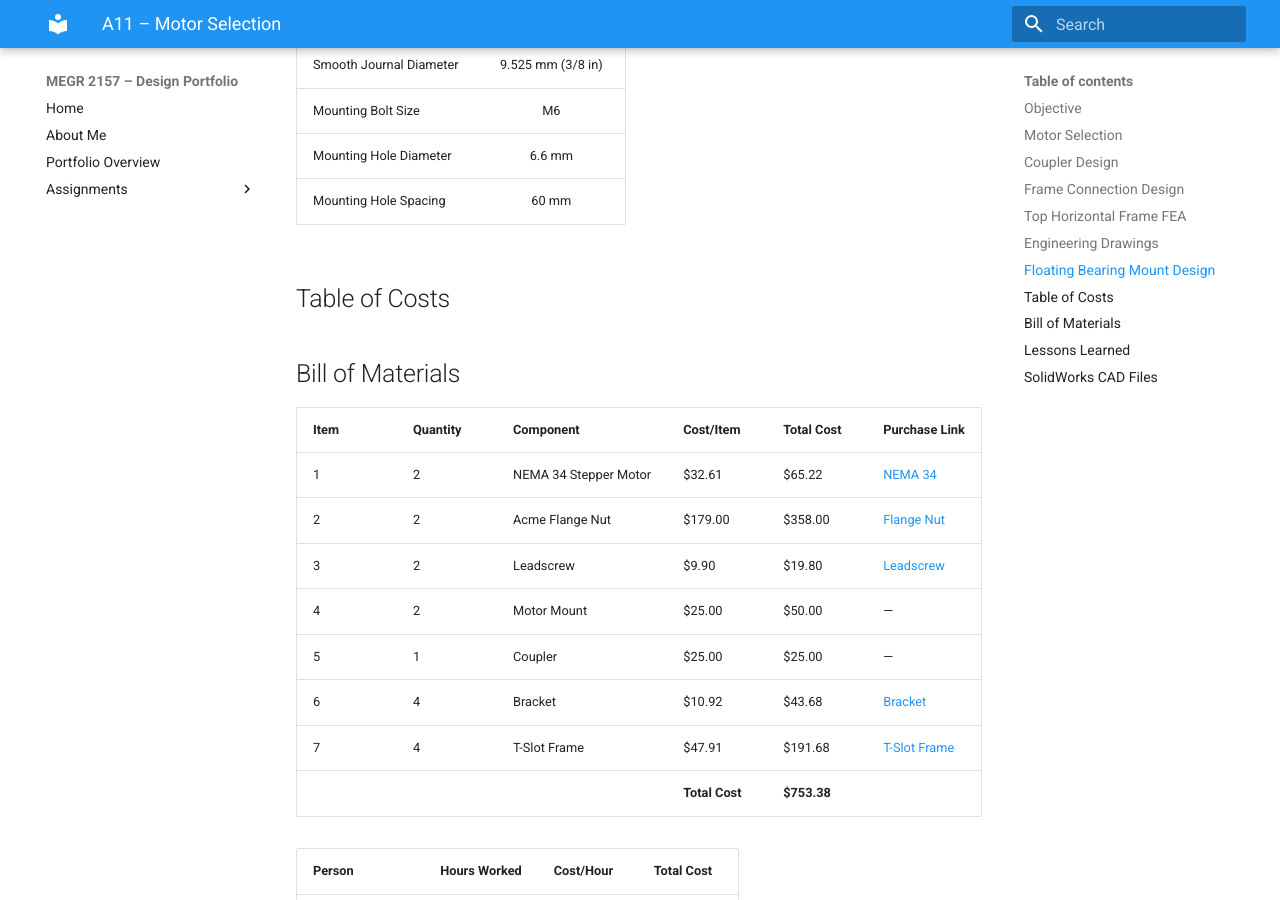
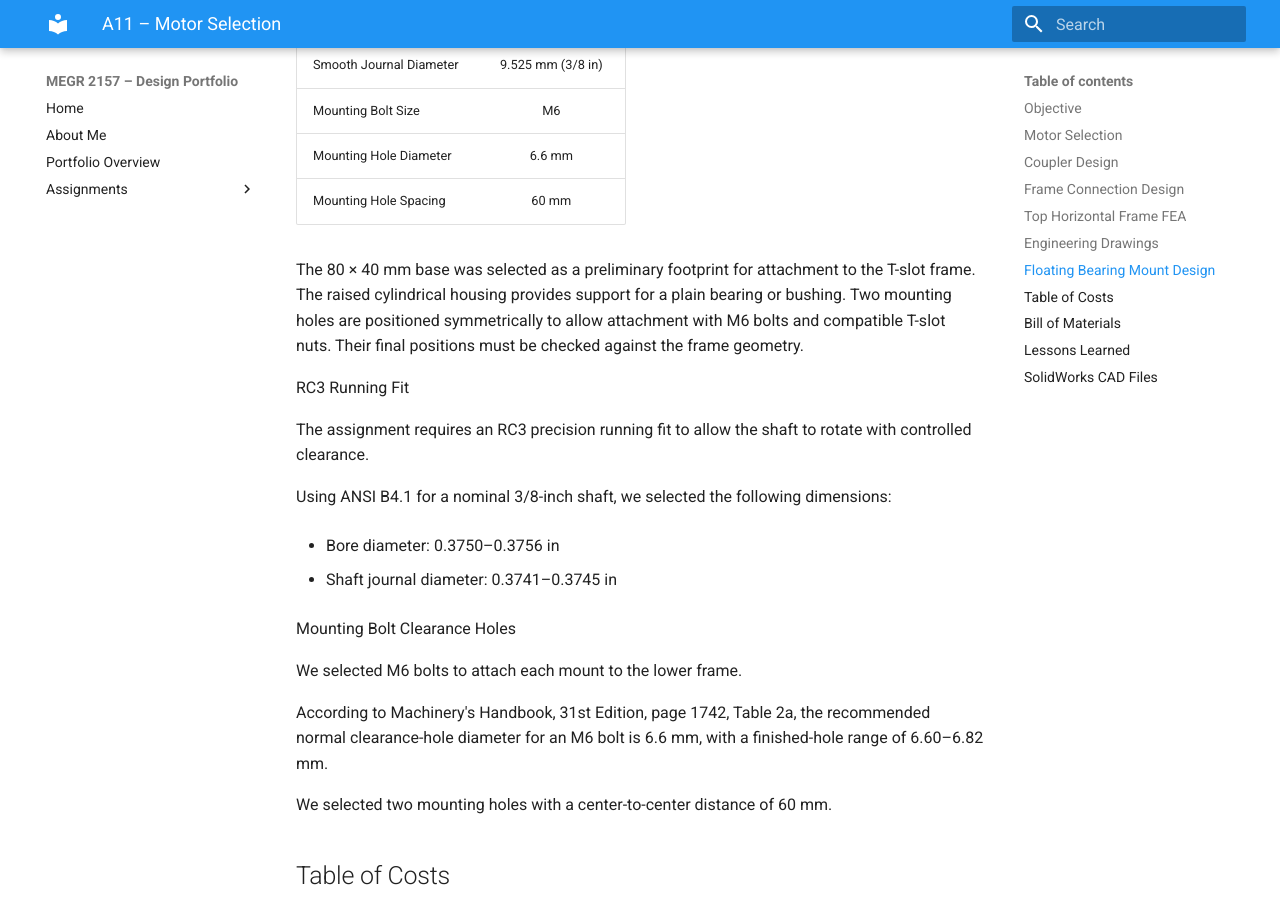
Before and after one commit to jcasillaspad/MEGR2157-Portfolio, an MkDocs documentation site: the page built from docs/assignments/a11/index.md, in a window 1280 px wide and 900 px high, scrolled down 13460 px. Built offline with MkDocs 1.6.1 and Material for MkDocs 9.7.7, drawn with Linux system fonts in a browser that asks for light colours.

Commit message:
Update floating bearing mount design section
Added details about floating bearing mount design, including dimensions and mounting specifications.

```diff
--- a/docs/assignments/a11/index.md
+++ b/docs/assignments/a11/index.md
@@ -98,7 +98,7 @@ The results showed that the stress remained below the material yield strength fo
 
 ![Crosshead engineering drawing](crossheaddrawing.png)
 
-##Floating Bearing Mount Design
+## Floating Bearing Mount Design
 
 We designed a floating bearing mount to support the bottom end of each lead screw in our tensile tester. The purpose of the mount is to maintain the alignment of the lead screw while allowing it to rotate freely. The mounts will attach to the bottom of the aluminum T-slot frame.
 
@@ -120,12 +120,25 @@ The proposed dimensions are:
 | Mounting Hole Diameter | 6.6 mm |
 | Mounting Hole Spacing | 60 mm |
 
+The 80 × 40 mm base was selected as a preliminary footprint for attachment to the T-slot frame. The raised cylindrical housing provides support for a plain bearing or bushing. Two mounting holes are positioned symmetrically to allow attachment with M6 bolts and compatible T-slot nuts. Their final positions must be checked against the frame geometry.
 
+RC3 Running Fit
 
+The assignment requires an RC3 precision running fit to allow the shaft to rotate with controlled clearance.
 
+Using ANSI B4.1 for a nominal 3/8-inch shaft, we selected the following dimensions:
 
+* Bore diameter: 0.3750–0.3756 in
 
+* Shaft journal diameter: 0.3741–0.3745 in
 
+Mounting Bolt Clearance Holes
+
+We selected M6 bolts to attach each mount to the lower frame.
+
+According to Machinery's Handbook, 31st Edition, page 1742, Table 2a, the recommended normal clearance-hole diameter for an M6 bolt is 6.6 mm, with a finished-hole range of 6.60–6.82 mm.
+
+We selected two mounting holes with a center-to-center distance of 60 mm.
 
 
 
```
